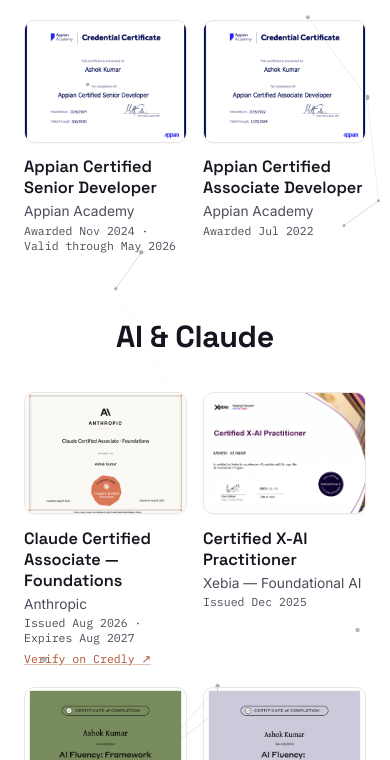
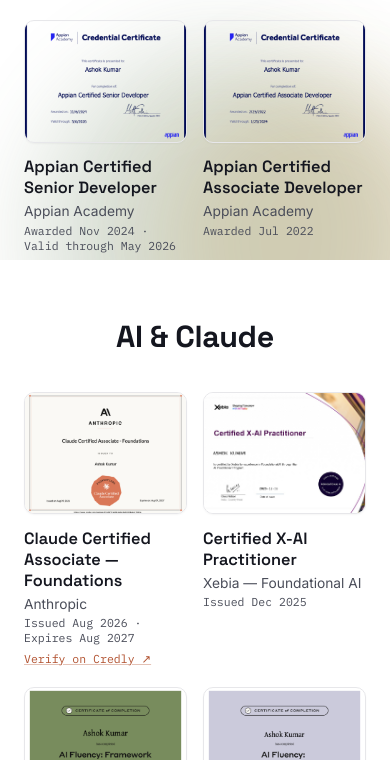
Before and after one commit to ashok-kumar-005/ashok-profile, a plain HTML site: page index.html in a window 390 px wide. Shown: the part 584-1344 px from the top of the page. Drawn offline with Linux system fonts and the light colour scheme.

Commit message:
Replace particle-network background with animated gradient mesh
The dots/lines canvas rendered poorly on both mobile and desktop; swap it
for a lightweight pure-CSS drifting gradient mesh using the existing palette.

```diff
--- a/index.html
+++ b/index.html
@@ -12,7 +12,12 @@
 </head>
 <body>
 
-<canvas id="bg-network" aria-hidden="true"></canvas>
+<div class="bg-mesh" aria-hidden="true">
+  <span class="mesh-blob mesh-blob--1"></span>
+  <span class="mesh-blob mesh-blob--2"></span>
+  <span class="mesh-blob mesh-blob--3"></span>
+  <span class="mesh-blob mesh-blob--4"></span>
+</div>
 
 <header class="hero">
   <p class="eyebrow">Credential Network</p>
@@ -243,6 +248,5 @@
   <p>&copy; 2026 Ashok Kumar &middot; <a href="https://www.linkedin.com/in/ashok-kumar-a9447587k/" target="_blank" rel="noopener">LinkedIn</a> &middot; <a href="https://community.appian.com/members/ashokk6660-261402" target="_blank" rel="noopener">Appian Community</a></p>
 </footer>
 
-<script src="network.js"></script>
 </body>
 </html>
--- a/network.js
+++ /dev/null
@@ -1,148 +0,0 @@
-(function () {
-  var canvas = document.getElementById("bg-network");
-  if (!canvas) return;
-  var ctx = canvas.getContext("2d");
-  var reduceMotion = window.matchMedia("(prefers-reduced-motion: reduce)").matches;
-
-  var width, height, dpr;
-  var particles = [];
-  var DENSITY = 16000; // px^2 per particle
-  var MAX_PARTICLES = 160;
-  var LINK_DIST = 140;
-  var DOT_COLOR = "20, 24, 33";
-  var LINE_COLOR = "20, 24, 33";
-  var DRIFT_SPEED = reduceMotion ? 0.06 : 0.18;
-  var MOUSE_RADIUS = 150;
-  var MOUSE_FORCE = 0.6;
-
-  function resize() {
-    dpr = Math.min(window.devicePixelRatio || 1, 2);
-    width = window.innerWidth;
-    height = document.documentElement.scrollHeight;
-    canvas.width = width * dpr;
-    canvas.height = height * dpr;
-    canvas.style.width = width + "px";
-    canvas.style.height = height + "px";
-    ctx.setTransform(dpr, 0, 0, dpr, 0, 0);
-    seed();
-  }
-
-  function seed() {
-    var count = Math.min(MAX_PARTICLES, Math.max(24, Math.round((width * height) / DENSITY)));
-    particles = [];
-    for (var i = 0; i < count; i++) {
-      var angle = Math.random() * Math.PI * 2;
-      particles.push({
-        x: Math.random() * width,
-        y: Math.random() * height,
-        vx: Math.cos(angle) * DRIFT_SPEED * (0.5 + Math.random()),
-        vy: Math.sin(angle) * DRIFT_SPEED * (0.5 + Math.random()),
-        r: 1.3 + Math.random() * 1.4
-      });
-    }
-  }
-
-  var mouse = { x: -9999, y: -9999, active: false };
-  window.addEventListener("mousemove", function (e) {
-    mouse.x = e.clientX;
-    mouse.y = e.clientY + window.scrollY;
-    mouse.active = true;
-  });
-  window.addEventListener("mouseleave", function () {
-    mouse.active = false;
-    mouse.x = -9999;
-    mouse.y = -9999;
-  });
-  window.addEventListener("scroll", function () {
-    // keep mouse anchored to viewport position while scrolling
-  }, { passive: true });
-
-  function tick() {
-    ctx.clearRect(0, 0, width, height);
-
-    for (var i = 0; i < particles.length; i++) {
-      var p = particles[i];
-
-      if (mouse.active) {
-        var dx = p.x - mouse.x, dy = p.y - mouse.y;
-        var dist = Math.sqrt(dx * dx + dy * dy);
-        if (dist < MOUSE_RADIUS && dist > 0.001) {
-          var force = (1 - dist / MOUSE_RADIUS) * MOUSE_FORCE;
-          p.vx += (dx / dist) * force * 0.06;
-          p.vy += (dy / dist) * force * 0.06;
-        }
-      }
-
-      // gentle drag back toward drift speed so particles don't run away forever
-      var speed = Math.sqrt(p.vx * p.vx + p.vy * p.vy);
-      var maxSpeed = DRIFT_SPEED * 4;
-      if (speed > maxSpeed) {
-        p.vx = (p.vx / speed) * maxSpeed;
-        p.vy = (p.vy / speed) * maxSpeed;
-      }
-
-      p.x += p.vx;
-      p.y += p.vy;
-
-      if (p.x < -20) p.x = width + 20;
-      if (p.x > width + 20) p.x = -20;
-      if (p.y < -20) p.y = height + 20;
-      if (p.y > height + 20) p.y = -20;
-
-      p.vx *= 0.985;
-      p.vy *= 0.985;
-      var s = Math.sqrt(p.vx * p.vx + p.vy * p.vy);
-      if (s < DRIFT_SPEED * 0.3) {
-        var a = Math.atan2(p.vy, p.vx) + (Math.random() - 0.5) * 0.4;
-        p.vx = Math.cos(a) * DRIFT_SPEED * 0.6;
-        p.vy = Math.sin(a) * DRIFT_SPEED * 0.6;
-      }
-    }
-
-    ctx.lineWidth = 1;
-    for (var a2 = 0; a2 < particles.length; a2++) {
-      for (var b = a2 + 1; b < particles.length; b++) {
-        var p1 = particles[a2], p2 = particles[b];
-        var ldx = p1.x - p2.x, ldy = p1.y - p2.y;
-        var ldist = Math.sqrt(ldx * ldx + ldy * ldy);
-        if (ldist < LINK_DIST) {
-          var opacity = (1 - ldist / LINK_DIST) * 0.24;
-          ctx.strokeStyle = "rgba(" + LINE_COLOR + ", " + opacity + ")";
-          ctx.beginPath();
-          ctx.moveTo(p1.x, p1.y);
-          ctx.lineTo(p2.x, p2.y);
-          ctx.stroke();
-        }
-      }
-    }
-
-    for (var j = 0; j < particles.length; j++) {
-      var pt = particles[j];
-      var mdx = pt.x - mouse.x, mdy = pt.y - mouse.y;
-      var mdist = Math.sqrt(mdx * mdx + mdy * mdy);
-      var near = mouse.active && mdist < MOUSE_RADIUS;
-      var r = near ? pt.r * 1.6 : pt.r;
-      var op = near ? 0.6 : 0.32;
-      ctx.beginPath();
-      ctx.arc(pt.x, pt.y, r, 0, Math.PI * 2);
-      ctx.fillStyle = "rgba(" + DOT_COLOR + ", " + op + ")";
-      ctx.fill();
-
-      if (near) {
-        var lineOp = (1 - mdist / MOUSE_RADIUS) * 0.4;
-        ctx.strokeStyle = "rgba(" + LINE_COLOR + ", " + lineOp + ")";
-        ctx.beginPath();
-        ctx.moveTo(pt.x, pt.y);
-        ctx.lineTo(mouse.x, mouse.y);
-        ctx.stroke();
-      }
-    }
-
-    requestAnimationFrame(tick);
-  }
-
-  window.addEventListener("resize", resize);
-  window.addEventListener("load", resize);
-  resize();
-  requestAnimationFrame(tick);
-})();
--- a/styles.css
+++ b/styles.css
@@ -34,12 +34,73 @@
 
 img { max-width: 100%; display: block; }
 
-#bg-network {
+.bg-mesh {
+  position: fixed;
+  inset: 0;
+  z-index: 0;
+  overflow: hidden;
+  pointer-events: none;
+}
+
+.mesh-blob {
   position: absolute;
-  top: 0;
-  left: 0;
-  z-index: 0;
-  pointer-events: none;
+  width: 52vmax;
+  height: 52vmax;
+  border-radius: 50%;
+  filter: blur(64px);
+  opacity: 0.28;
+  will-change: transform;
+}
+
+.mesh-blob--1 {
+  top: -18vmax;
+  left: -14vmax;
+  background: var(--accent);
+  animation: drift-a 26s ease-in-out infinite;
+}
+
+.mesh-blob--2 {
+  top: -10vmax;
+  right: -16vmax;
+  background: var(--rust);
+  animation: drift-b 32s ease-in-out infinite;
+}
+
+.mesh-blob--3 {
+  bottom: -20vmax;
+  left: 8vw;
+  width: 44vmax;
+  height: 44vmax;
+  background: var(--sage);
+  animation: drift-c 30s ease-in-out infinite;
+}
+
+.mesh-blob--4 {
+  bottom: -16vmax;
+  right: -10vmax;
+  width: 38vmax;
+  height: 38vmax;
+  background: var(--brass);
+  animation: drift-a 36s ease-in-out infinite reverse;
+}
+
+@keyframes drift-a {
+  0%, 100% { transform: translate(0, 0) scale(1); }
+  50% { transform: translate(4vmax, 5vmax) scale(1.08); }
+}
+
+@keyframes drift-b {
+  0%, 100% { transform: translate(0, 0) scale(1); }
+  50% { transform: translate(-5vmax, 4vmax) scale(1.06); }
+}
+
+@keyframes drift-c {
+  0%, 100% { transform: translate(0, 0) scale(1); }
+  50% { transform: translate(3vmax, -4vmax) scale(1.1); }
+}
+
+@media (max-width: 640px) {
+  .mesh-blob { filter: blur(46px); opacity: 0.22; }
 }
 
 header, main, footer {
@@ -301,4 +362,5 @@
 @media (prefers-reduced-motion: reduce) {
   html { scroll-behavior: auto; }
   .thumb, .link-btn { transition: none; }
+  .mesh-blob { animation: none; }
 }
```
